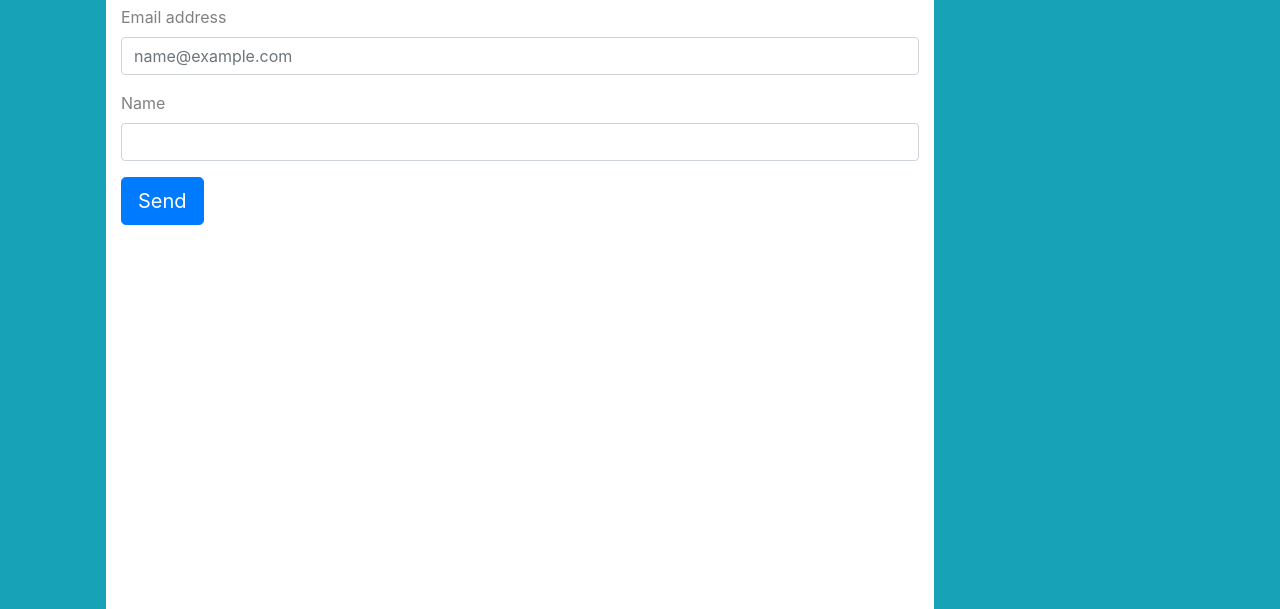
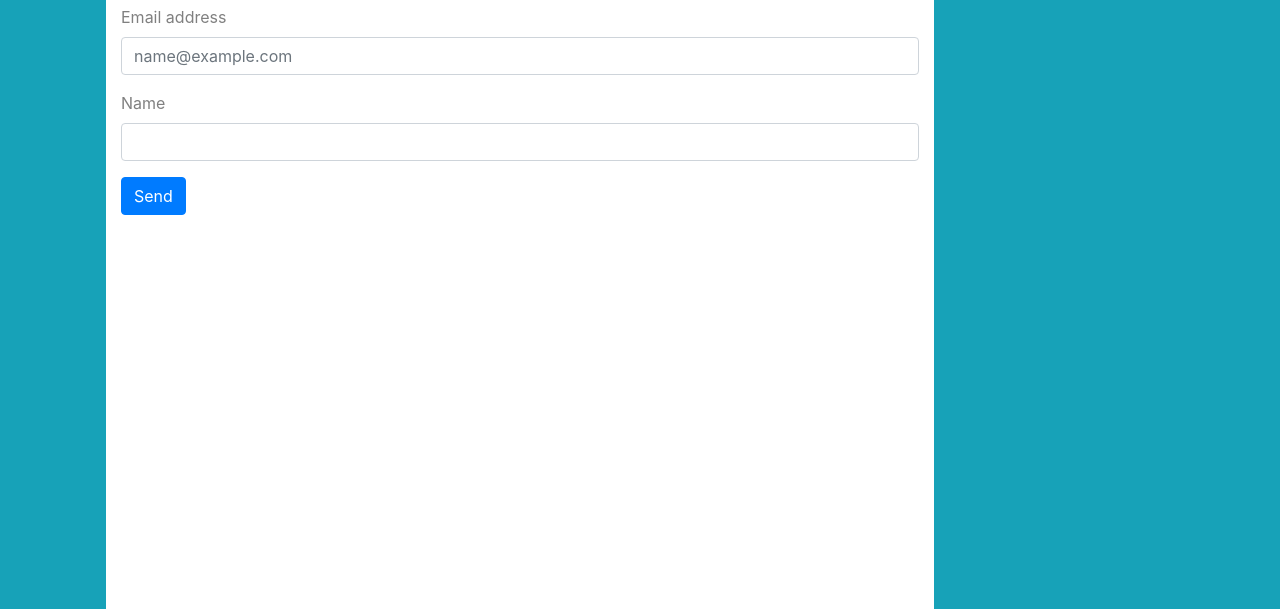
Before and after one commit to SydneyGoodwill/responsive-portfolio, a plain HTML site: page contact.html in a window 1280 px wide. Shown: the part 191-800 px from the top of the page. Drawn offline with nearby package versions, Linux system fonts and the light colour scheme.

Commit message:
figuring out why there is an extra button

```diff
--- a/contact.html
+++ b/contact.html
@@ -61,7 +61,7 @@
             </div>
 
             <p>
-                <button type="button" class="btn btn-primary btn-lg">Send</button>
+                <a class="btn btn-primary" href="#" role="button">Send</a>
             </p>
           </form>
         </div>
```
